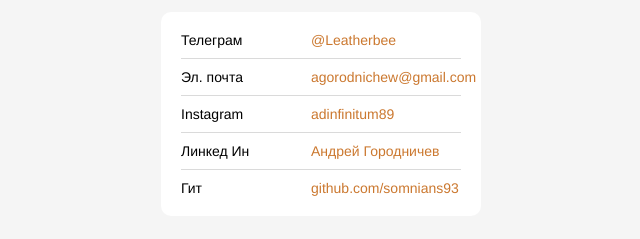
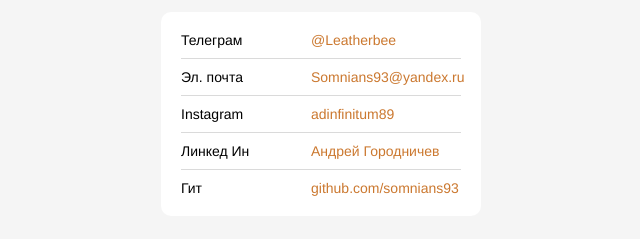
Before and after one commit to somnians93/CV, a plain HTML site: page index.html in a window 1280 px wide. Shown: the part 542-781 px from the top of the page, 319-959 px from the left. Drawn offline with Linux system fonts and the light colour scheme.

Commit message:
Update index.html

```diff
--- a/index.html
+++ b/index.html
@@ -24,8 +24,8 @@
           </li>
           <li class="links__link">
             <p class="links__title">Эл. почта</p>
-            <a class="linsk__link" href="agorodnichew@gmail.com"
-              >agorodnichew@gmail.com</a
+            <a class="linsk__link" href="Somnians93@yandex.ru"
+              >Somnians93@yandex.ru</a
             >
           </li>
           <li class="links__link">
```
